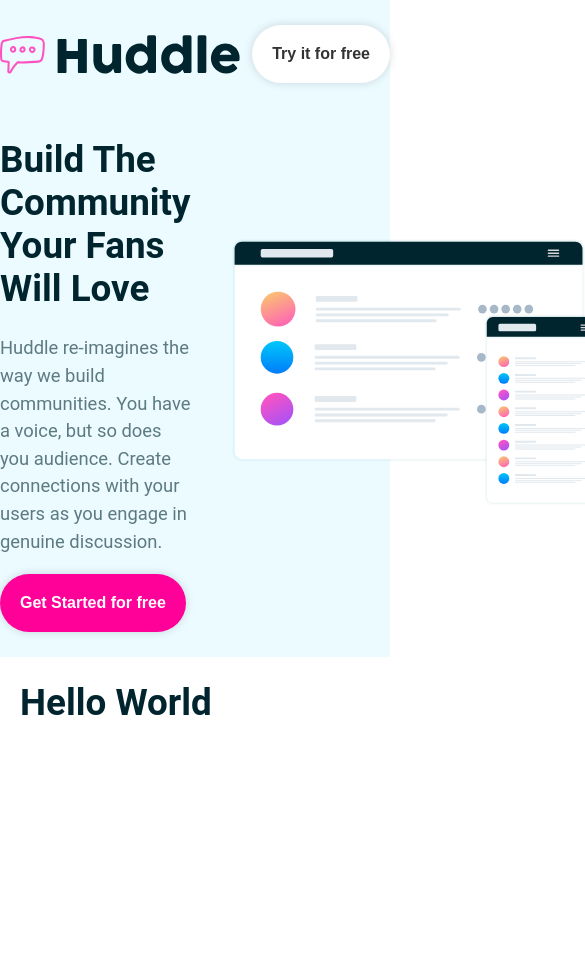
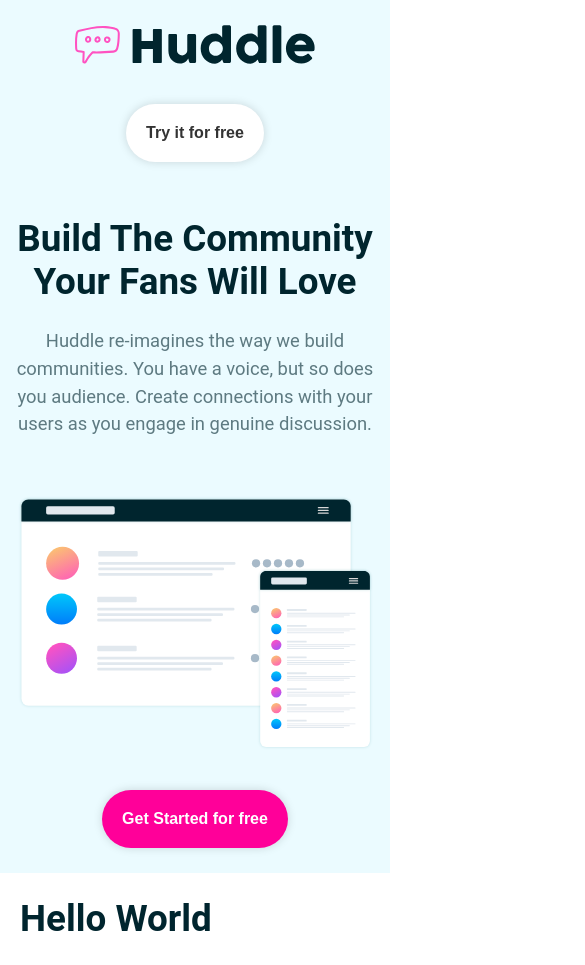
Before and after one commit to HAZberi/styled-components-playground, a React (Create React App) app: page / in a window 390 px wide. Shown: the top 965 px of the page, 585 px wide, since content can reach past the window. Before the commit the page ends 844 px from the top, so only its background shows below. Built offline with nearby package versions, Linux system fonts and the light colour scheme.

Commit message:
responsive styles for header

```diff
--- a/src/App.js
+++ b/src/App.js
@@ -8,7 +8,8 @@ function App() {
       header: '#ebfbff',
       body: '#fff',
       footer: '#003333',
-    }
+    },
+    mobile: '768px',
   }
   return (
     <ThemeProvider theme={theme}>
--- a/src/components/Header.js
+++ b/src/components/Header.js
@@ -2,7 +2,9 @@ import { Container } from "./styles/Container.styled";
 import { StyledHeader, Nav, Logo, Image } from "./styles/Header.styled";
 import { Button } from "./styles/Button.styled";
 import { Flex } from "./styles/Flex.styled";
+import useWindowDimensions from "../util/getWindowDimensions";
 export default function Header() {
+  const { width } = useWindowDimensions();
   return (
     <StyledHeader>
       <Container>
@@ -18,11 +20,18 @@ export default function Header() {
               but so does you audience. Create connections with your users as
               you engage in genuine discussion.
             </p>
+            {width > 768 ? (
+              <Button bg="#ff0099" color="#fff">
+                Get Started for free
+              </Button>
+            ) : null}
+          </div>
+          <Image src="./images/illustration-mockups.svg" alt="" />
+          {width < 768 ? (
             <Button bg="#ff0099" color="#fff">
               Get Started for free
             </Button>
-          </div>
-          <Image src="./images/illustration-mockups.svg" alt="" />
+          ) : null}
         </Flex>
       </Container>
     </StyledHeader>
--- a/src/components/styles/Flex.styled.js
+++ b/src/components/styles/Flex.styled.js
@@ -7,4 +7,9 @@ export const Flex = styled.div`
     & > div, & > ul {
         flex: 1;
     }
+
+    @media (max-width: ${({theme}) => theme.mobile}) {
+        flex-direction: column;
+        text-align: center;
+    }
 `
--- a/src/components/styles/Header.styled.js
+++ b/src/components/styles/Header.styled.js
@@ -10,11 +10,22 @@ export const Nav = styled.nav`
   align-items: center;
   justify-content: space-between;
   margin-bottom: 30px;
+
+  @media (max-width: ${({theme}) => theme.mobile}) {
+      flex-direction: column;
+  }
 `;
 
-export const Logo = styled.img``;
+export const Logo = styled.img`
+@media (max-width: ${({theme}) => theme.mobile}) {
+    margin-bottom: 40px;
+}`;
 
 export const Image = styled.img`
   width: 375px;
   margin-left: 40px;
-`;
+
+  @media (max-width: ${({theme}) => theme.mobile}) {
+    margin: 30px 0 30px;
+    padding: 10px;
+}`;
```
